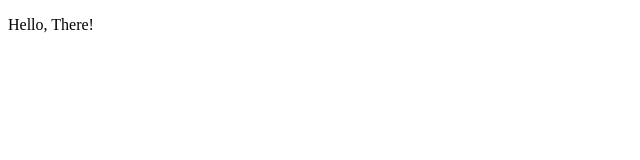
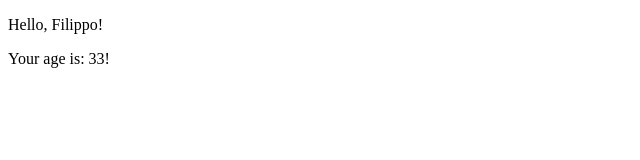
Before and after one commit to philip-morris-89/react-exercises, a React (Create React App) app in the folder my-app/: page / in a window 1280 px wide. Shown: the top 160 px of the page, without its empty margins (0-640 px from the left). Built offline with nearby package versions, Linux system fonts and the light colour scheme.

Commit message:
Modify the Welcome component so that it receives a second prop called age and renders it below the -welcome- message, within a p tag after the message -Your age is.

```diff
--- a/my-app/src/App.js
+++ b/my-app/src/App.js
@@ -5,7 +5,7 @@ export class App extends React.Component {
   render() {
     return (
       <div>
-        <Welcome />
+        <Welcome name="Filippo" age={33} />
       </div>
     )
   }
--- a/my-app/src/Welcome.js
+++ b/my-app/src/Welcome.js
@@ -2,12 +2,18 @@ import React from 'react';
 
 class Welcome extends React.Component {
   render() {
-    return <p>Hello, {this.props.name}!</p>
+    return (
+      <div>
+        <p>Hello, {this.props.name}!</p>
+        <p>Your age is: {this.props.age}!</p>
+      </div>
+    )
   }
 }
 
 Welcome.defaultProps = {
-  name: "There"
+  name: "There",
+  age: "Unkown"
 }
 
 export default Welcome
--- a/my-app/src/index.js
+++ b/my-app/src/index.js
@@ -1,5 +1,6 @@
-// What happens if no name prop is passed to the Welcome component?
-// Can you set a default value for the name prop?
+// Modify the Welcome component so that it receives a second prop called age
+// and renders it below the -welcome- message,
+// within a p tag after the message -Your age is -.
 
 import ReactDOM from 'react-dom'
 import { App } from './App'
```
